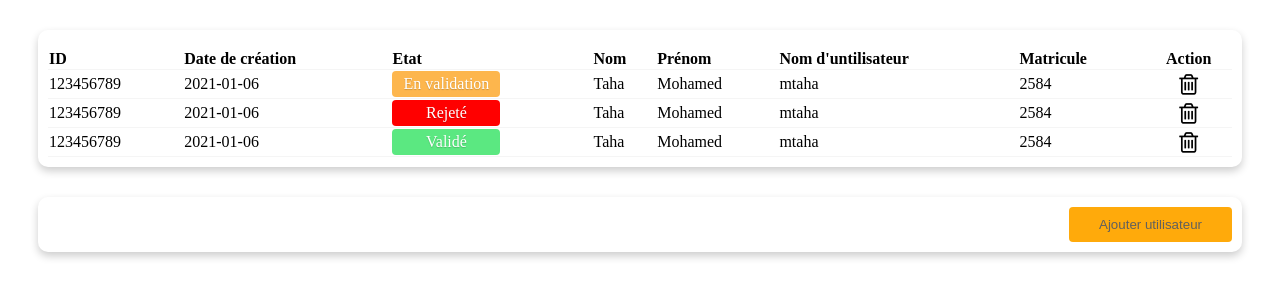
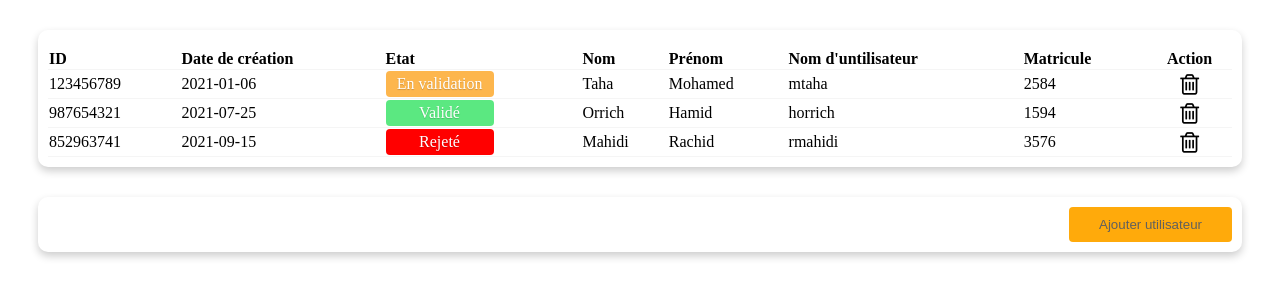
Before and after one commit to ayoubkamli/NextGrowth, a plain HTML site: page index.html in a window 1280 px wide. Drawn offline with Linux system fonts and the light colour scheme.

Commit message:
Add table body from array

```diff
--- a/app.js
+++ b/app.js
@@ -1,12 +1,88 @@
 let value = false;
+
+let users = [
+  {
+    id: "123456789",
+    createdDate: "2021-01-06T00:00:00.000Z",
+    status: "En validation",
+    firstName: "Mohamed",
+    lastName: "Taha",
+    userName: "mtaha",
+    registrationNumber: "2584",
+  },
+  {
+    id: "987654321",
+    createdDate: "2021-07-25T00:00:00.000Z",
+    status: "Validé",
+    firstName: "Hamid",
+    lastName: "Orrich",
+    userName: "horrich",
+    registrationNumber: "1594",
+  },
+  {
+    id: "852963741",
+    createdDate: "2021-09-15T00:00:00.000Z",
+    status: "Rejeté",
+    firstName: "Rachid",
+    lastName: "Mahidi",
+    userName: "rmahidi",
+    registrationNumber: "3576",
+  },
+];
+
+const addTable = () => {
+  var table = document.getElementById('users').getElementsByTagName('tbody')[0];
+  let validationClass;
+  for (let index = 0; index < users.length; index++){
+      if (users[index].status === 'Validé') {
+        validationClass = "valide"
+      } else if (users[index].status === 'Rejeté'){
+        validationClass = "rejete"
+      } else {
+        validationClass = "en-validation"
+      }
+      table.insertRow().innerHTML = "<td>" + users[index].id + "</td>" +
+      "<td>" + users[index].createdDate.split('T')[0] + "</td>" +
+      "<td><div class='state " + validationClass + "'>" + users[index].status + "</div></td>" +
+      "<td>" + users[index].lastName + "</td>" +
+      "<td>" + users[index].firstName + "</td>" +
+      "<td>" + users[index].userName + "</td>" +
+      "<td>" + users[index].registrationNumber + "</td>" +
+      "<td><i style='font-size: 24px' class='fa'>&#xf014;</i></td>";
+  }
+  console.log(table);
+};
+addTable();
+
+const addRow = (e) => {
+    var table = document.getElementById('users').getElementsByTagName('tbody')[0];
+  let validationClass;
+  if (users[1].status === 'Validé') {
+    validationClass = "valide"
+  } else if (users[1].status === 'Rejeté'){
+    validationClass = "rejete"
+  } else {
+    validationClass = "en-validation"
+  }
+
+  table.insertRow().innerHTML = "<td>" + users[1].id + "</td>" +
+      "<td>" + users[1].createdDate.split('T')[0] + "</td>" +
+      "<td><div class='state " + validationClass + "'>" + users[1].status + "</div></td>" +
+      "<td>" + users[1].lastName + "</td>" +
+      "<td>" + users[1].firstName + "</td>" +
+      "<td>" + users[1].userName + "</td>" +
+      "<td>" + users[1].registrationNumber + "</td>" +
+      "<td><i style='font-size: 24px' class='fa'>&#xf014;</i></td>";
+
+}
+
 const showModal = () => {
-    if (value){
-            document.getElementById("modal").classList.add("modal")
-            document.getElementById("backdrop").classList.add("modal")
-    } else {
-        document.getElementById("modal").classList.remove("modal")
-        document.getElementById("backdrop").classList.remove("modal")
-
-    }
-    value = !value;
-}
+  if (value) {
+    document.getElementById("modal").classList.add("modal");
+    document.getElementById("backdrop").classList.add("modal");
+  } else {
+    document.getElementById("modal").classList.remove("modal");
+    document.getElementById("backdrop").classList.remove("modal");
+  }
+  value = !value;
+};
--- a/index.html
+++ b/index.html
@@ -12,7 +12,7 @@
     <title>Users list</title>
   </head>
   <body>
-    <div id="modal" class=" overlay modal">
+    <div id="modal" class="overlay modal">
       <h1>Ajouter d'utilisateur</h1>
 
       <form action="/index.html">
@@ -48,19 +48,19 @@
         </div>
         <div class="row-style">
           <div class="input-div">
-              <label for="registration-number">Matricule</label> <br>
+            <label for="registration-number">Matricule</label> <br />
             <input id="" type="text" name="registration-number" />
           </div>
         </div>
-          <div class="button-style" ><button type="submit" value="submit">Eregistrer</button></div>
+        <div class="button-style">
+          <button type="button" value="send" onclick=addRow()>Eregistrer</button>
+        </div>
       </form>
-
-
     </div>
-      <div onclick=showModal() id="backdrop" class="backdrop modal"></div>
+    <div onclick="showModal()" id="backdrop" class="backdrop modal"></div>
 
     <div class="container">
-      <table>
+      <table id='users'>
         <tr>
           <th>ID</th>
           <th>Date de création</th>
@@ -71,7 +71,7 @@
           <th>Matricule</th>
           <th>Action</th>
         </tr>
-        <tr>
+        <!-- <tr>
           <td>123456789</td>
           <td>2021-01-06</td>
           <td><div class="state en-validation">En validation</div></td>
@@ -100,11 +100,11 @@
           <td>mtaha</td>
           <td>2584</td>
           <td><i style="font-size: 24px" class="fa">&#xf014;</i></td>
-        </tr>
+        </tr> -->
       </table>
     </div>
     <div class="container button-style">
-       <button onclick=showModal() >Ajouter utilisateur</button>
+      <button onclick="showModal()">Ajouter utilisateur</button>
     </div>
 
     <script src="app.js"></script>
```
Lines whose indentation alone changed are shown as unchanged.
